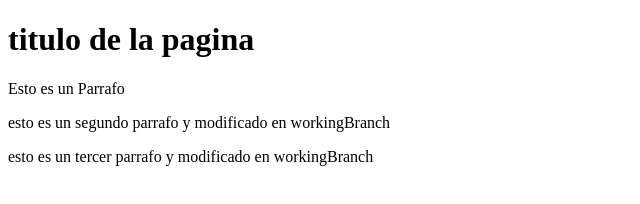
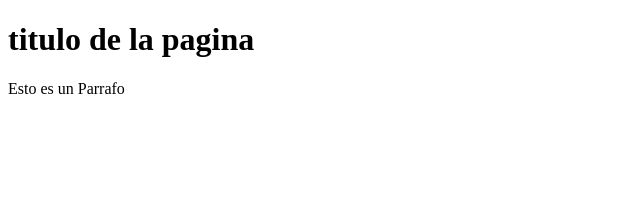
Before and after one commit to juaniv12/curso-Git-vsc-pildoras, a plain HTML site: page index.html in a window 1280 px wide. Shown: the whole page, without its empty margins (0-640 px from the left). Drawn offline with Linux system fonts and the light colour scheme.

Commit message:
probando repositorio clonado

```diff
--- a/index.html
+++ b/index.html
@@ -8,7 +8,5 @@
 <body>
     <h1>titulo de la pagina</h1>
     <p>Esto es un Parrafo</p>
-    <p>esto es un segundo parrafo y modificado en workingBranch</p>
-    <p>esto es un tercer parrafo y modificado en workingBranch</p>
 </body>
 </html>
```
